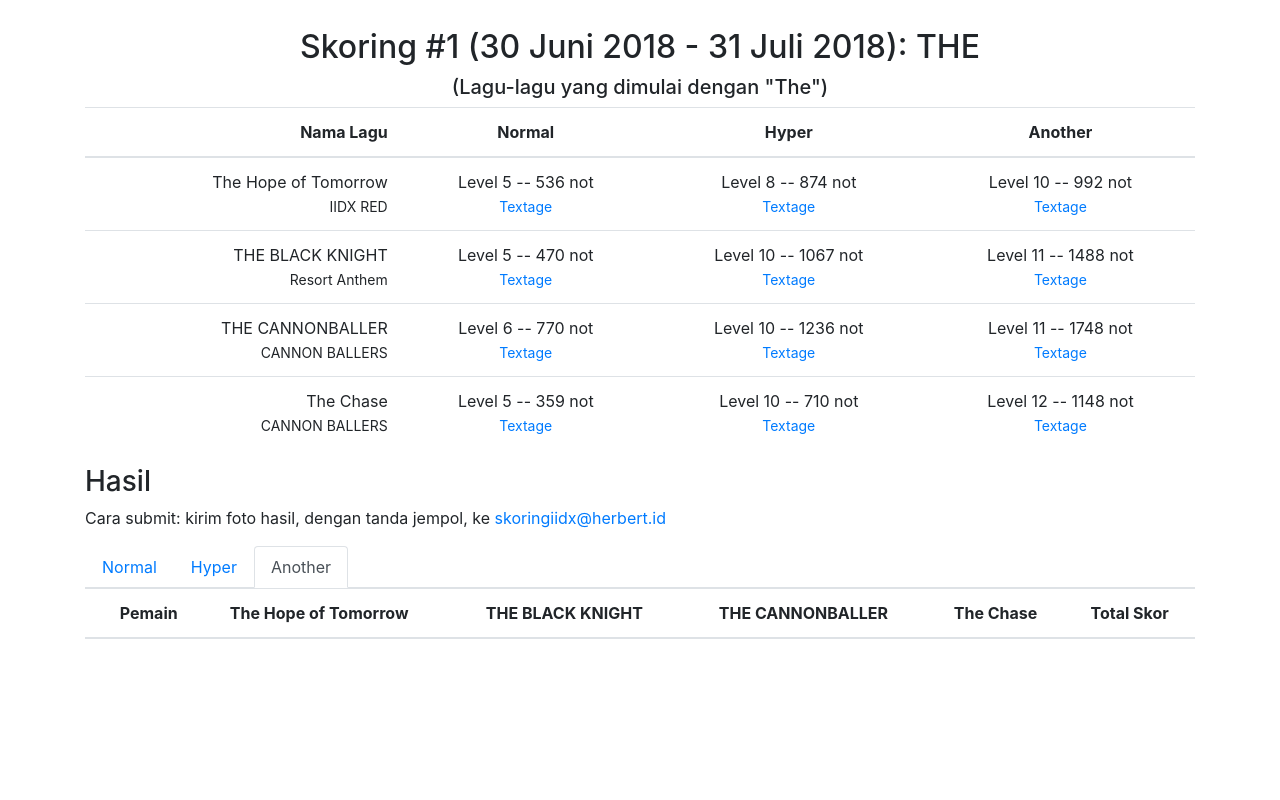
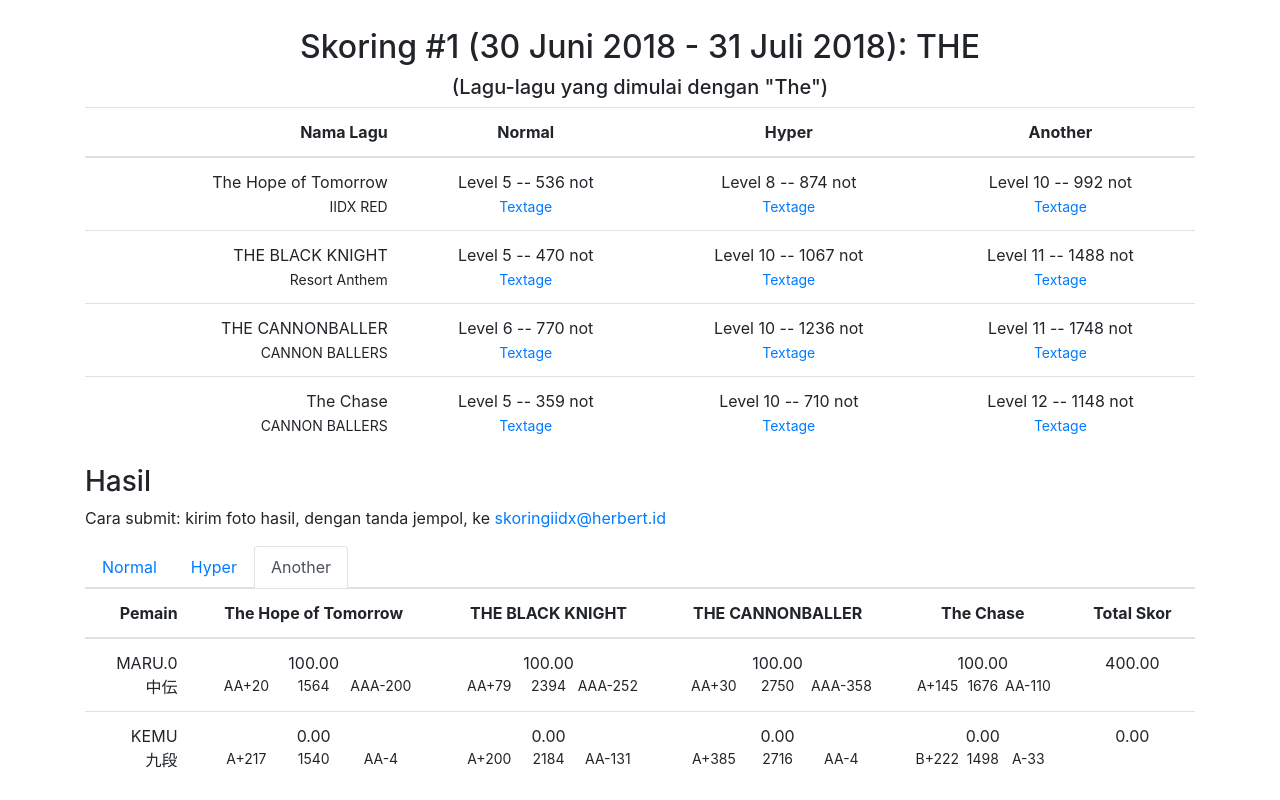
Before and after one commit to donjar/skoring-iidx, a React (Create React App) app: page / in a window 1280 px wide. Shown: the part 263-1063 px from the top of the page. Before the commit the page ends 918 px from the top, so only its background shows below. Built offline with nearby package versions, Linux system fonts and the light colour scheme.

Commit message:
Add initial scores

```diff
--- a/src/ContestData.js
+++ b/src/ContestData.js
@@ -2,6 +2,10 @@ import React, { Component } from 'react';
 import { contests, dans, results } from './Data';
 
 function calculateBpi(scores, maxScore) {
+  if (scores.length === 1) {
+    return [100];
+  }
+
   const max = Math.max(...scores);
   const min = Math.min(...scores);
 
--- a/src/Data.js
+++ b/src/Data.js
@@ -1,4 +1,4 @@
-export const dans = ['七級', '六級', '五級', '四級', '三級', '二級', '一級',
+export const dans = ['-', '七級', '六級', '五級', '四級', '三級', '二級', '一級',
                      '初段', '二段', '三段', '四段', '五段', '六段', '七段',
                      '八段', '九段', '十段', '中伝', '皆伝'];
 
@@ -102,6 +102,11 @@ export const contests = [
 export const results = [
   [
     [
+      {
+        name: 'XK2238',
+        dan: 0,
+        results: [802, 667, 1229, 517]
+      },
     ],
     [
     ],
@@ -116,6 +121,16 @@ export const results = [
       //   dan: 12,
       //   results: [1, 2, 3, 4]
       // },
+      {
+        name: 'MARU.0',
+        dan: 18,
+        results: [1564, 2394, 2750, 1676]
+      },
+      {
+        name: 'KEMU',
+        dan: 16,
+        results: [1540, 2184, 2716, 1498]
+      },
     ]
   ],
 ];
```
